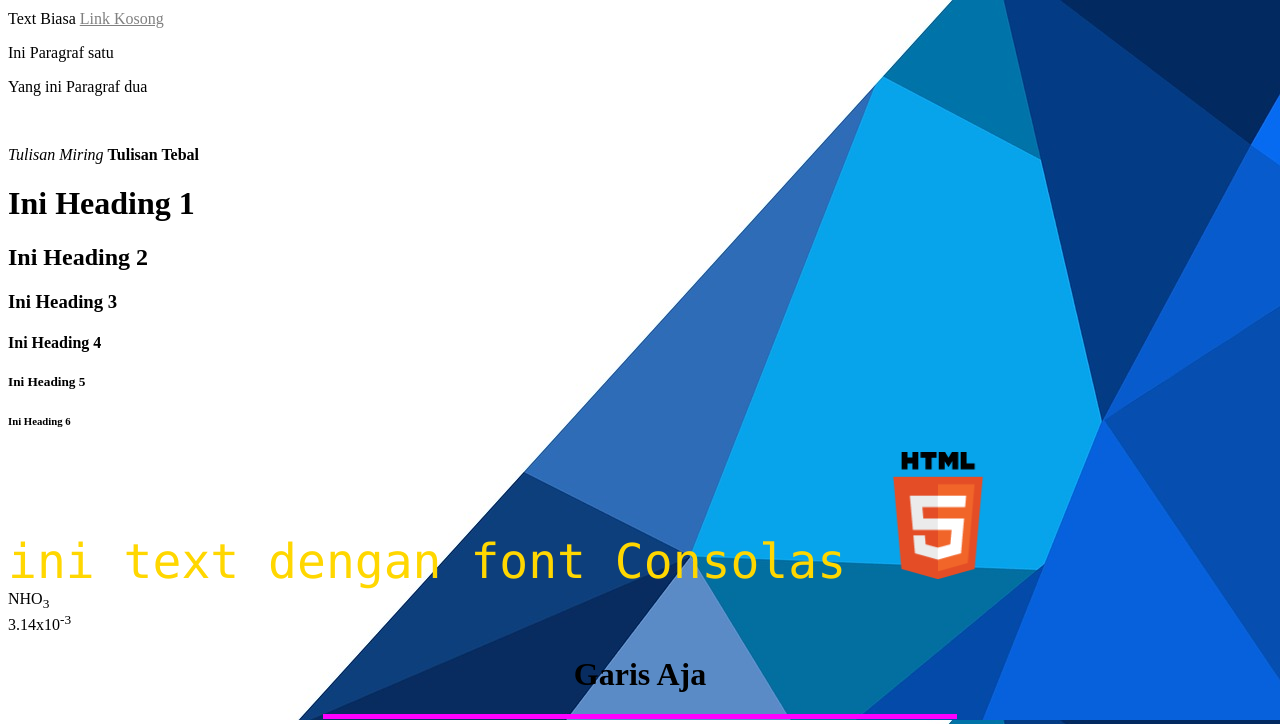
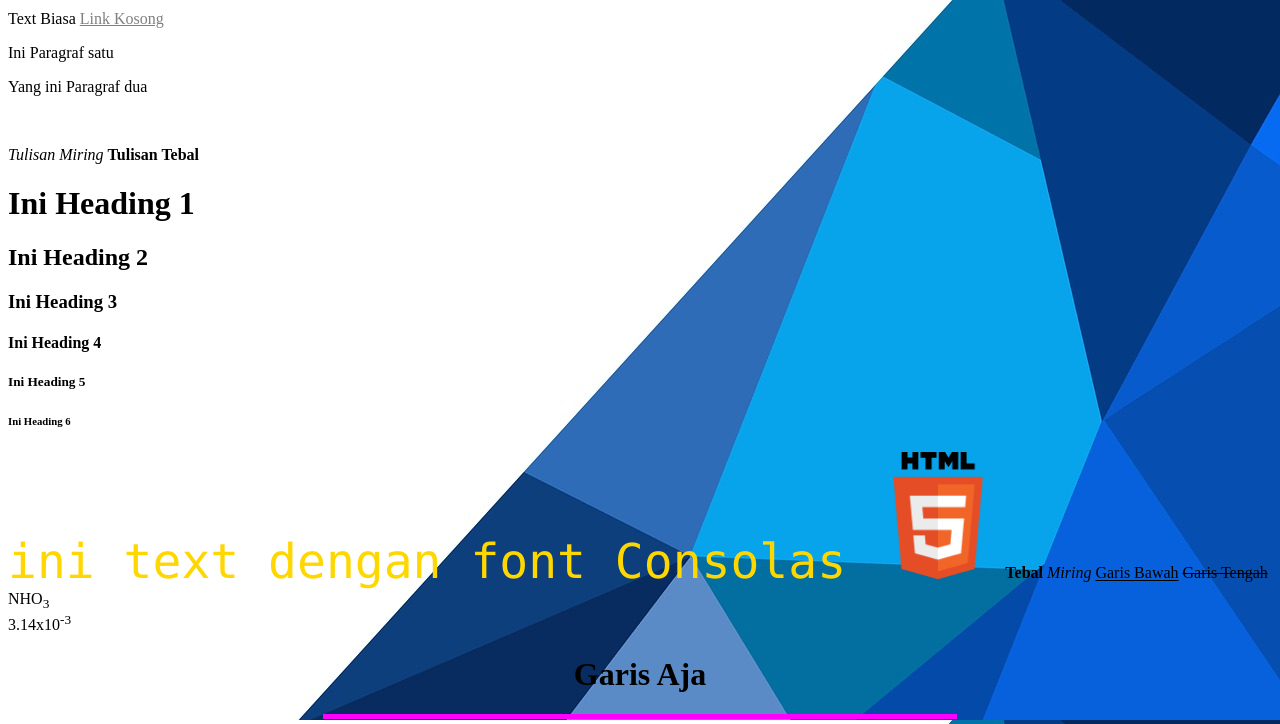
Before and after one commit to 201501003Thomas/modul02, a plain HTML site: page index.html in a window 1280 px wide. Shown: the top 724 px of the page. Drawn offline with Linux system fonts and the light colour scheme.

Commit message:
Modul2
Modul 2

```diff
--- a/index.html
+++ b/index.html
@@ -20,10 +20,10 @@
         ini text dengan font Consolas
     </font>
     <img src="logohtml.png" height="10%" width="10%" alt="Gambar Tidak ada">
-    <b></b>
-    <i></i>
-    <u></u>
-    <s></s>
+    <b>Tebal</b>
+    <i>Miring</i>
+    <u>Garis Bawah</u>
+    <s>Garis Tengah</s>
     <br>NHO<sub>3</sub><br>3.14x10<sup>-3</sup>
     <h1 align="center">Garis Aja</h1>
     <hr size="5" color="magenta" width="50%" height="2">
```
